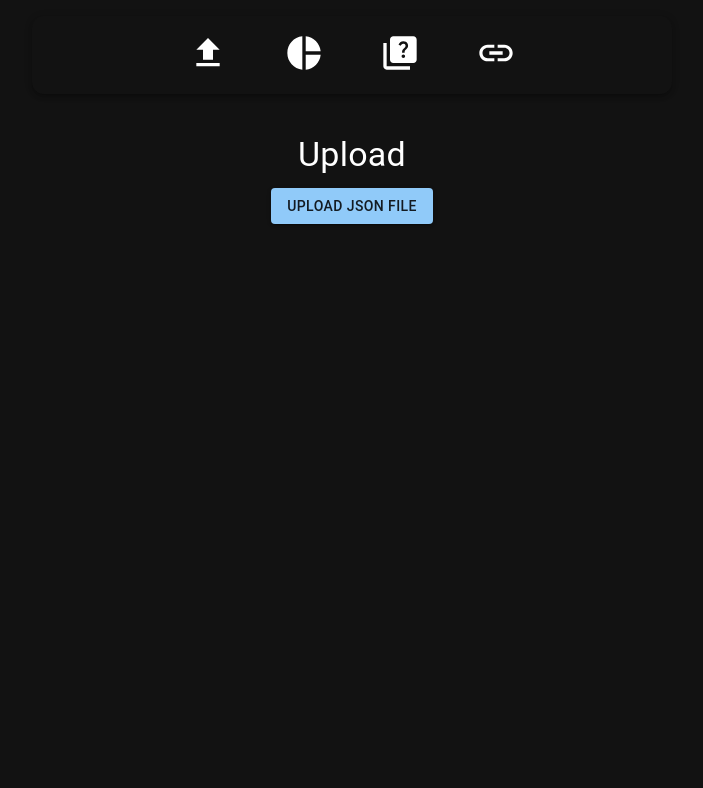
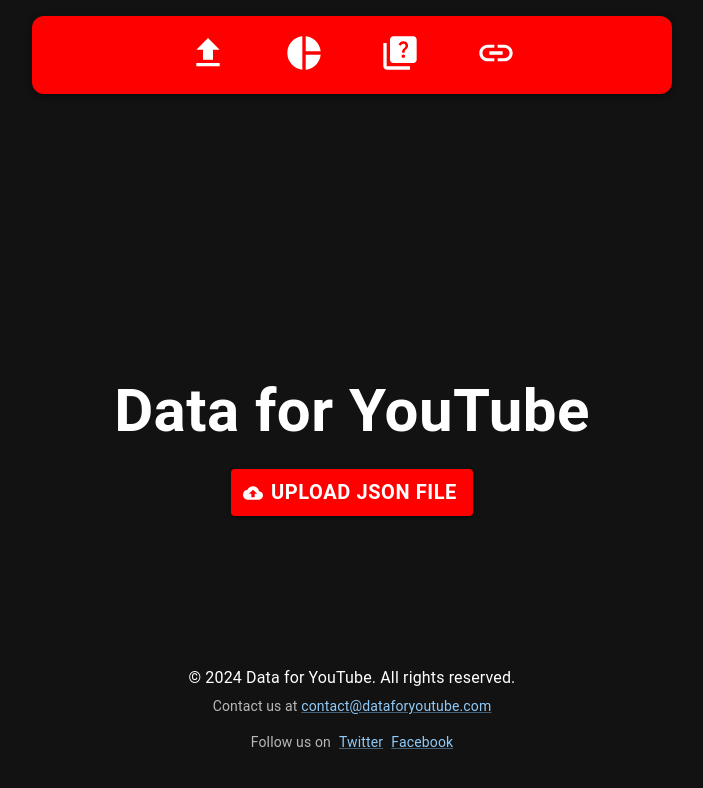
Before and after one commit to ethancoon/DataForYouTube, a React (Vite) app in the folder client/: page / in a window 1280 px wide. Shown: the top 788 px of the page, without its empty margins (288-991 px from the left). Built offline with nearby package versions, Linux system fonts and the light colour scheme.

Commit message:
Created a footer

```diff
--- a/client/src/App.tsx
+++ b/client/src/App.tsx
@@ -6,6 +6,7 @@ import Home from "./pages/Upload";
 import Links from "./pages/Links";
 import Faq from "./pages/FAQ";
 import Navbar from "./components/Navbar";
+import Footer from "./components/Footer";
 
 const App = () => {
   const [fileContent, setFileContent] = useState<Video[] | null>(null);
@@ -22,6 +23,7 @@ const App = () => {
         <Route path="/faq" element={<Faq />} />
         <Route path="/contact" element={<Links />} />
       </Routes>
+      <Footer />
     </Router>
   );
 };
--- /dev/null
+++ b/client/src/components/Footer.tsx
@@ -0,0 +1,43 @@
+import { Box, Container, Typography, Link } from "@mui/material";
+
+const Footer = () => {
+  return (
+    <Box
+      component="footer"
+      sx={{
+        bgcolor: "background.paper",
+        py: 6,
+        width: "100%",
+        position: "fixed", // or 'absolute' if you prefer
+        bottom: 0,
+        left: 0,
+      }}
+    >
+      <Container maxWidth="lg">
+        <Typography variant="body1" align="center" gutterBottom>
+          © {new Date().getFullYear()} Data for YouTube. All rights reserved.
+        </Typography>
+        <Typography variant="body2" color="text.secondary" align="center">
+          Contact us at{" "}
+          <Link href="mailto:contact@dataforyoutube.com">
+            contact@dataforyoutube.com
+          </Link>
+        </Typography>
+        <Typography
+          variant="body2"
+          color="text.secondary"
+          align="center"
+          sx={{ mt: 2 }}
+        >
+          Follow us on
+          <Link href="https://twitter.com/yourtwitterhandle" sx={{ mx: 1 }}>
+            Twitter
+          </Link>
+          <Link href="https://facebook.com/yourfacebookpage">Facebook</Link>
+        </Typography>
+      </Container>
+    </Box>
+  );
+};
+
+export default Footer;
--- a/client/src/components/Navbar.tsx
+++ b/client/src/components/Navbar.tsx
@@ -51,7 +51,7 @@ const Navbar: React.FC = () => {
         width: "50%",
         justifyContent: "center",
         gap: 0,
-        bgcolor: "background.paper",
+        bgcolor: "#FF0000",
         borderRadius: 3,
         boxShadow: 3,
         mt: 2,
--- a/client/src/pages/Upload.tsx
+++ b/client/src/pages/Upload.tsx
@@ -1,6 +1,7 @@
 import React, { useState, useRef } from "react";
 import { Video } from "../types";
 import { Typography, Button, Alert, Box } from "@mui/material";
+import { CloudUpload, GitHub } from "@mui/icons-material";
 
 interface FileUploadProps {
   setFileContent: (videos: Video[] | null) => void;
@@ -46,20 +47,32 @@ const Home: React.FC<FileUploadProps> = ({ setFileContent }) => {
         maxWidth: 500,
         margin: "auto",
         textAlign: "center",
-        paddingTop: 5,
+        paddingTop: 35,
       }}
     >
-      <Typography variant="h4" gutterBottom>
-        Upload
+      <Typography
+        variant="h4"
+        gutterBottom
+        sx={{
+          fontSize: 60,
+          fontWeight: "bold",
+        }}
+      >
+        Data for YouTube
       </Typography>
-      <input
-        type="file"
-        style={{ display: "none" }}
-        onChange={onFileChange}
-        ref={fileInputRef}
-      />
-      <Button variant="contained" component="span" onClick={handleButtonClick}>
-        Upload JSON File
+      <Button
+        variant="contained"
+        component="span"
+        onClick={handleButtonClick}
+        startIcon={<CloudUpload />}
+        sx={{
+          backgroundColor: "#FF0000",
+          color: "white",
+          fontSize: 20,
+          fontWeight: "bold",
+        }}
+      >
+        Upload json file
       </Button>
       {error && (
         <Alert severity="error" sx={{ marginTop: 2 }}>
```
